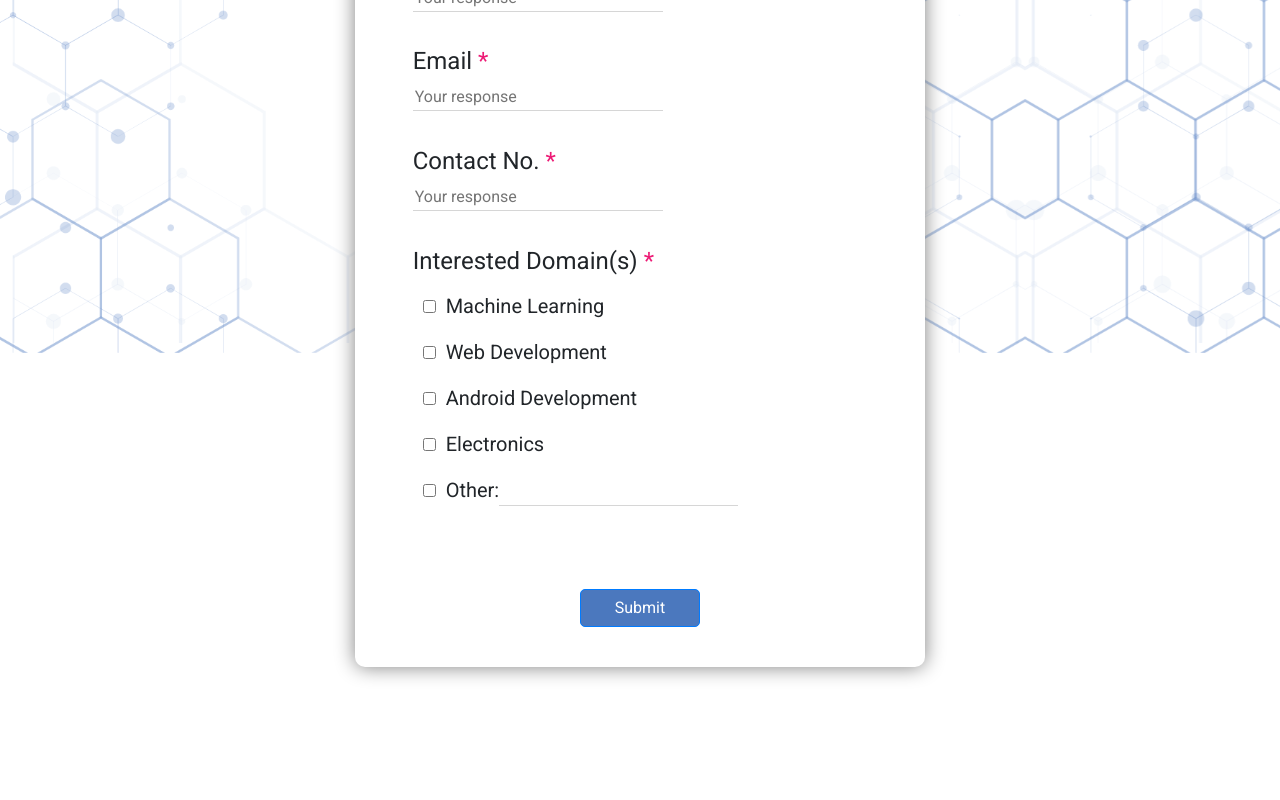
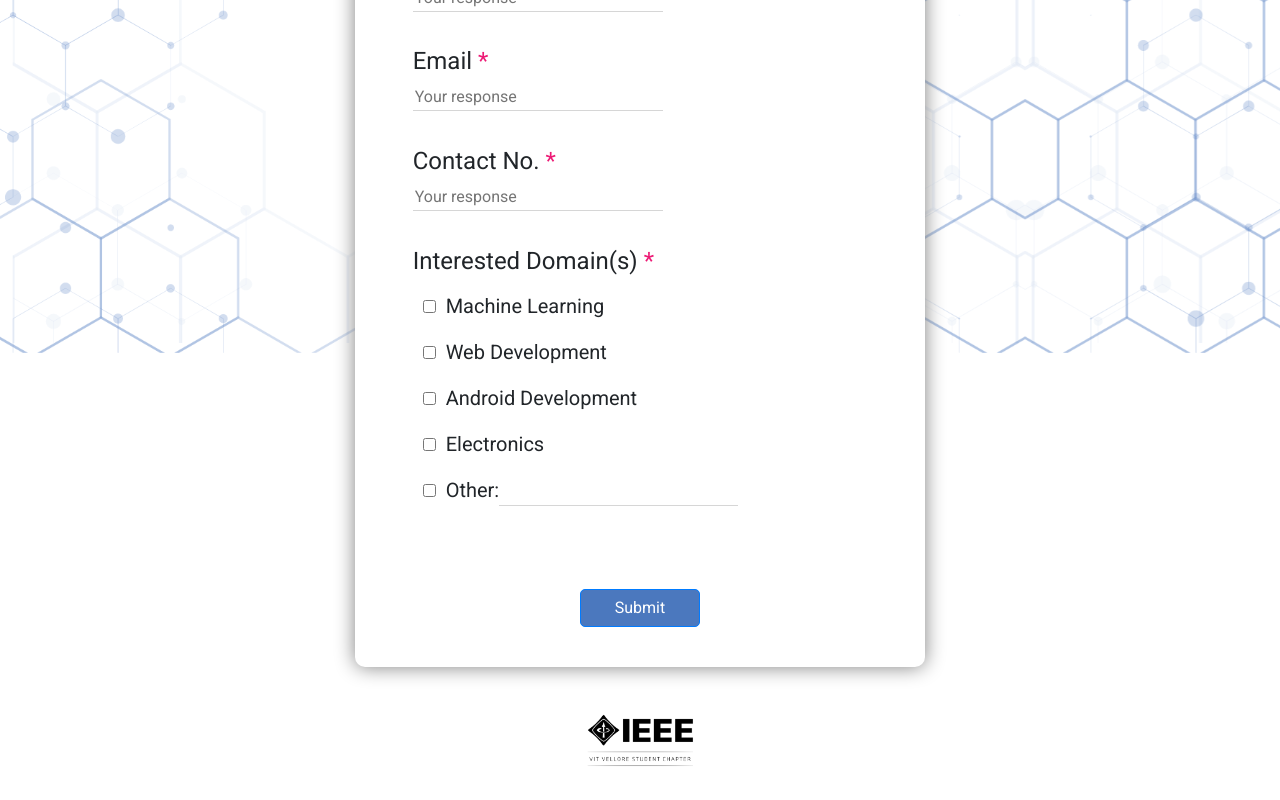
Before and after one commit to Devil39/TechloopAlpha, a React (Create React App) app: page / in a window 1280 px wide. Shown: the part 447-1247 px from the top of the page. Built offline with nearby package versions, Linux system fonts and the light colour scheme.

Commit message:
css corrections

```diff
--- a/src/App.css
+++ b/src/App.css
@@ -94,3 +94,9 @@ input{
   display: inline-block;
   padding-left: 15px;
 }
+
+#ieee {
+  width: 12.4%;
+  margin: 0px 43.8%;
+  margin-top: -10% !important;
+}
--- a/src/App.js
+++ b/src/App.js
@@ -5,6 +5,7 @@ import {Container} from 'react-bootstrap';
 import {Row} from 'react-bootstrap';
 import {Col} from 'react-bootstrap';
 import {Button} from 'react-bootstrap';
+import { interfaceExtends } from '@babel/types';
 
 class App extends React.Component
 {
@@ -117,6 +118,7 @@ class App extends React.Component
             </Col>
             <Col md={3}></Col>
           </Row>
+          <img src={"ieee.png"} id="ieee"></img>
         </Container>
       </div>
     );
```
Also changed, not shown: public/ieee.png (added).
